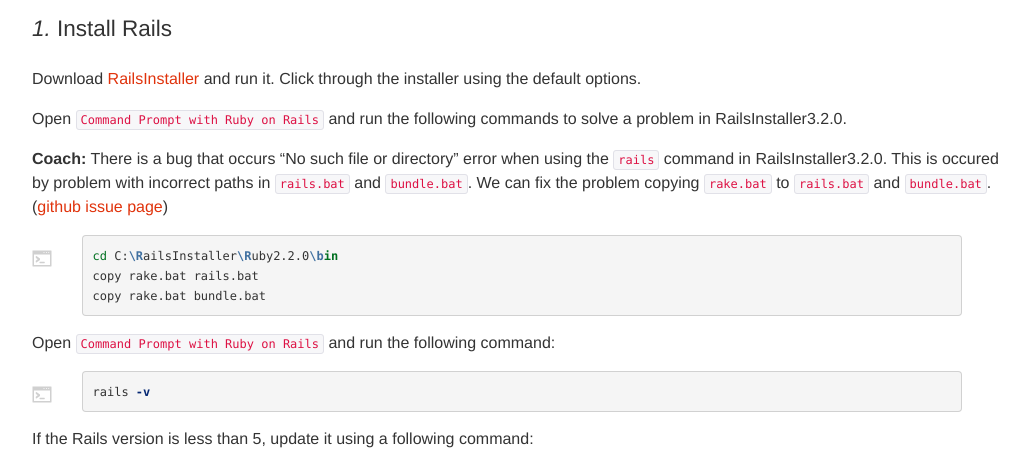
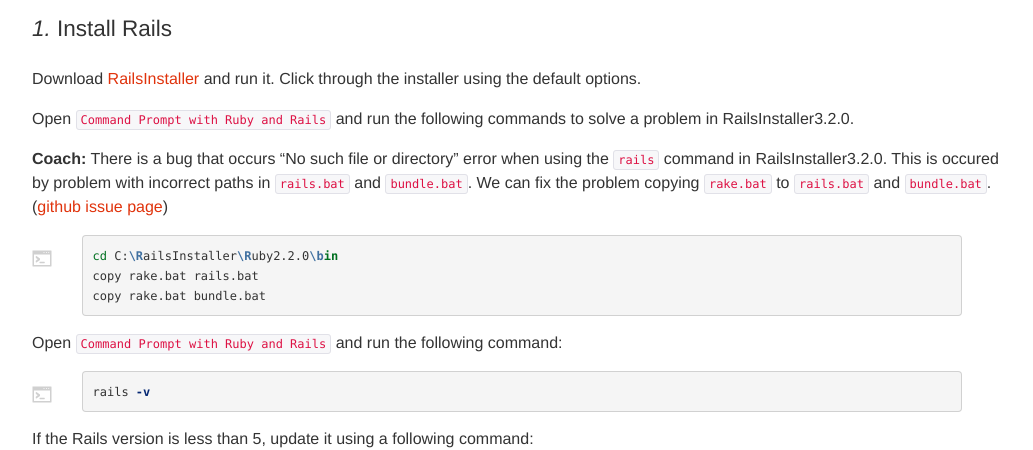
Before and after one commit to railsgirls/guides.railsgirls.com, a Jekyll site: the page built from _posts/2013-05-02-install.markdown, in a window 1280 px wide and 900 px high, scrolled down 3537 px. Shown: the part 147-597 px from the top of the window, without its empty margins (53-1086 px from the left). Built offline with Jekyll 4.4.1, drawn with Linux system fonts in a browser that asks for light colours; nearby versions of some CDN libraries.

Commit message:
Fix RailsInstaller command prompt filename

```diff
--- a/_posts/2012-04-18-app.markdown
+++ b/_posts/2012-04-18-app.markdown
@@ -46,7 +46,7 @@
 First, let's open a terminal:
 
 * Mac OS X: Open Spotlight, type *Terminal* and click the *Terminal* application.
-* Windows: Click Start and look for *Command Prompt*, then click *Command Prompt with Ruby on Rails*.
+* Windows: Click Start and look for *Command Prompt*, then click *Command Prompt with Ruby and Rails*.
 * Linux (Ubuntu/Fedora): Search for *Terminal* on the dash and click *Terminal*.
 * Cloud service (e.g. nitrous): Log in to your account, start your project and switch to its IDE (see [installation guide](/install#using-a-cloud-service) for details). The terminal is usually at the bottom of your browser window.
 
--- a/_posts/2013-05-02-install.markdown
+++ b/_posts/2013-05-02-install.markdown
@@ -128,7 +128,7 @@
 
 Download [RailsInstaller](https://s3.amazonaws.com/railsinstaller/Windows/railsinstaller-3.2.0.exe) and run it. Click through the installer using the default options.
 
-Open `Command Prompt with Ruby on Rails` and run the following commands to solve a problem in RailsInstaller3.2.0.
+Open `Command Prompt with Ruby and Rails` and run the following commands to solve a problem in RailsInstaller3.2.0.
 
 **Coach:** There is a bug that occurs "No such file or directory" error when using the `rails` command in RailsInstaller3.2.0. This is occured by problem with incorrect paths in `rails.bat` and `bundle.bat`. We can fix the problem copying `rake.bat` to `rails.bat` and `bundle.bat`. ([github issue page](https://github.com/railsinstaller/railsinstaller-windows/issues/76))
 
@@ -138,7 +138,7 @@
 copy rake.bat bundle.bat
 {% endhighlight %}
 
-Open `Command Prompt with Ruby on Rails` and run the following command:
+Open `Command Prompt with Ruby and Rails` and run the following command:
 
 {% highlight sh %}
 rails -v
--- a/_posts/2014-02-13-simple-app.markdown
+++ b/_posts/2014-02-13-simple-app.markdown
@@ -46,7 +46,7 @@
 First, let's open a terminal:
 
 * Mac OS X: Open Spotlight, type *Terminal* and click the *Terminal* application.
-* Windows: Click Start and look for *Command Prompt*, then click *Command Prompt with Ruby on Rails*.
+* Windows: Click Start and look for *Command Prompt*, then click *Command Prompt with Ruby and Rails*.
 * Linux (Ubuntu/Fedora): Search for *Terminal* on the dash and click *Terminal*.
 
 Next, type these commands in the terminal:
--- a/_posts/2014-05-29-touristic-autism_basic-app.markdown
+++ b/_posts/2014-05-29-touristic-autism_basic-app.markdown
@@ -49,7 +49,7 @@
 First, let's open a terminal:
 
 * Mac OS X: Open Spotlight, type *Terminal* and click the *Terminal* application.
-* Windows: Click Start and look for *Command Prompt*, then click *Command Prompt with Ruby on Rails*.
+* Windows: Click Start and look for *Command Prompt*, then click *Command Prompt with Ruby and Rails*.
 * Linux (Ubuntu/Fedora): Search for *Terminal* on the dash and click *Terminal*.
 
 Next, type these commands in the terminal:
```
